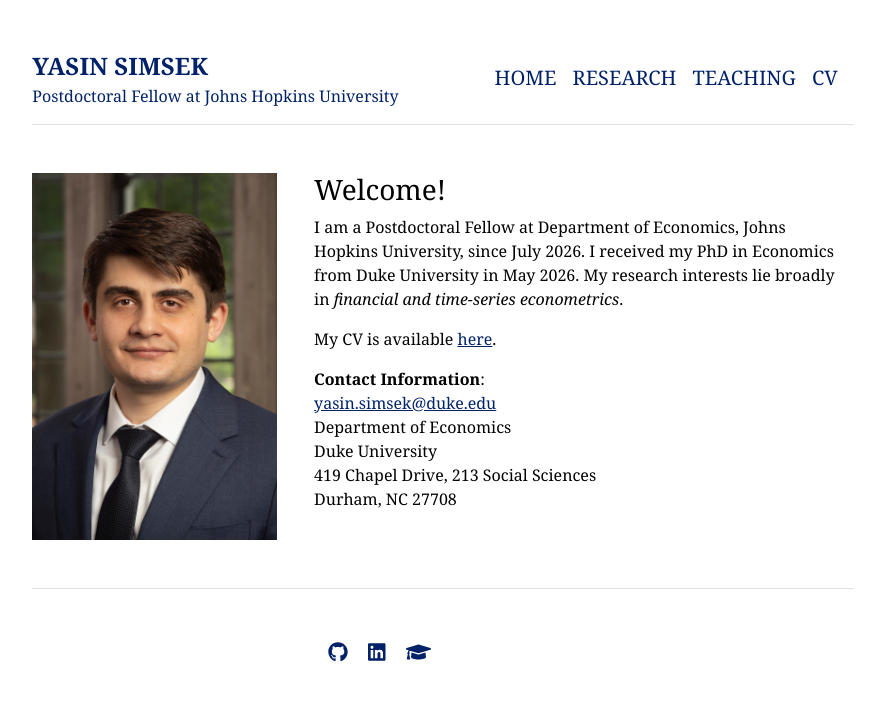
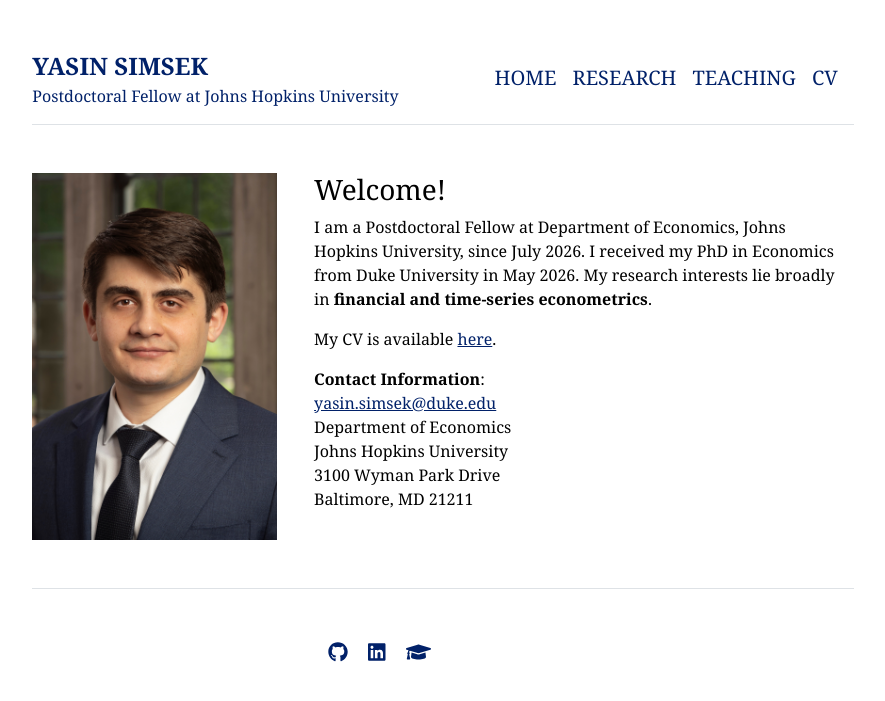
Before and after one commit to yasin-simsek/yasin-simsek.github.io, a Jekyll site: the page built from index.md, in a window 1280 px wide. Shown: the top 701 px of the page, without its empty margins (197-1082 px from the left). Built offline with Jekyll 4.4.1, drawn with Linux system fonts in a browser that asks for light colours.

Commit message:
home page update

```diff
--- a/index.md
+++ b/index.md
@@ -10,7 +10,7 @@ My research interests lie broadly in **time-series econometrics**, with a focus
 
 <!-- My research interests span **Econometrics**, **Asset Pricing**, and **Machine Learning** topics. Currently, my work mainly focuses on understanding financial markets with high-frequency econometric techniques. Also, as a secondary research agenda, I study machine learning applications in time series econometrics. -->
 
-I am a Postdoctoral Fellow at Department of Economics, Johns Hopkins University, since July 2026. I received my PhD in Economics from Duke University in May 2026. My research interests lie broadly in *financial and time-series econometrics*.
+I am a Postdoctoral Fellow at Department of Economics, Johns Hopkins University, since July 2026. I received my PhD in Economics from Duke University in May 2026. My research interests lie broadly in **financial and time-series econometrics**.
 
 My CV is available [here](assets/documents/yasin_simsek_resume.pdf){:target="_blank"}.
 
@@ -18,6 +18,6 @@ My CV is available [here](assets/documents/yasin_simsek_resume.pdf){:target="_bl
 **Contact Information**:
 [yasin.simsek@duke.edu](mailto:yasin.simsek@duke.edu)
 Department of Economics
-Duke University
-419 Chapel Drive, 213 Social Sciences
-Durham, NC 27708
+Johns Hopkins University
+3100 Wyman Park Drive
+Baltimore, MD 21211
```
